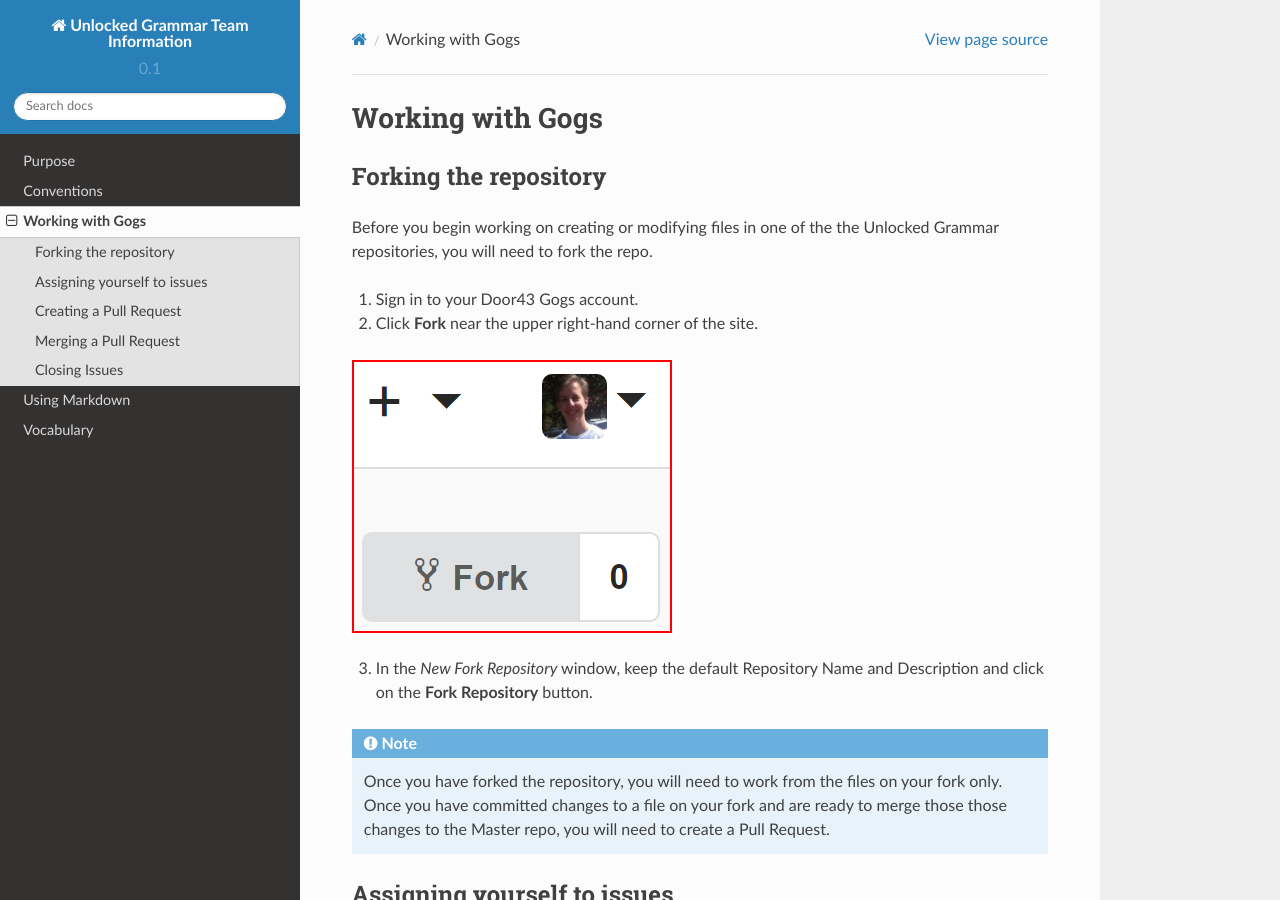
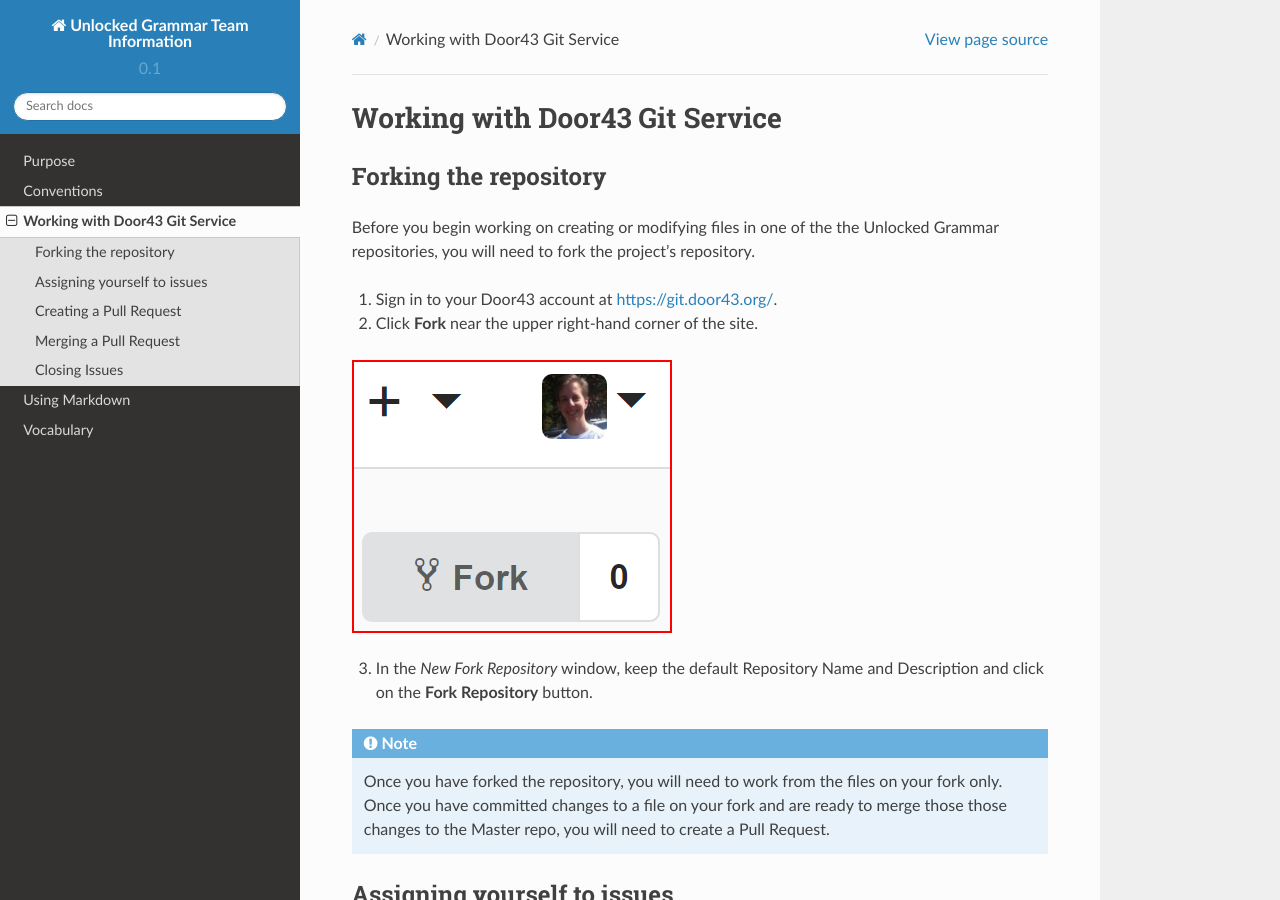
Before and after one commit to unfoldingWord-dev/Unlocked-Grammar-Info, a Sphinx documentation site: the page built from docs/gogs.rst, in a window 1280 px wide and 900 px high. Built offline with Sphinx 7.4.7 and the Read the Docs theme 2.0.0, drawn with Linux system fonts in a browser that asks for light colours.

Commit message:
minor updates

```diff
--- a/docs/gogs.rst
+++ b/docs/gogs.rst
@@ -1,11 +1,12 @@
-Working with Gogs
+Working with Door43 Git Service
 ==========
 
 Forking the repository
 ----------------------
-Before you begin working on creating or modifying files in one of the the Unlocked Grammar repositories, you will need to fork the repo.
 
-1. Sign in to your Door43 Gogs account.
+Before you begin working on creating or modifying files in one of the the Unlocked Grammar repositories, you will need to fork the project's repository.
+
+1. Sign in to your Door43 account at https://git.door43.org/.
 2. Click **Fork** near the upper right-hand corner of the site.
 
 .. image:: /img/fork.PNG
@@ -17,6 +18,7 @@ Before you begin working on creating or modifying files in one of the the Unlock
 
 Assigning yourself to issues
 ----------------------------
+
 We will be tracking progress for the Unlocked Grammar projects using Issues on the repo.
 
 1. On the master repository site, click on **Issues** to see open issues.
```
